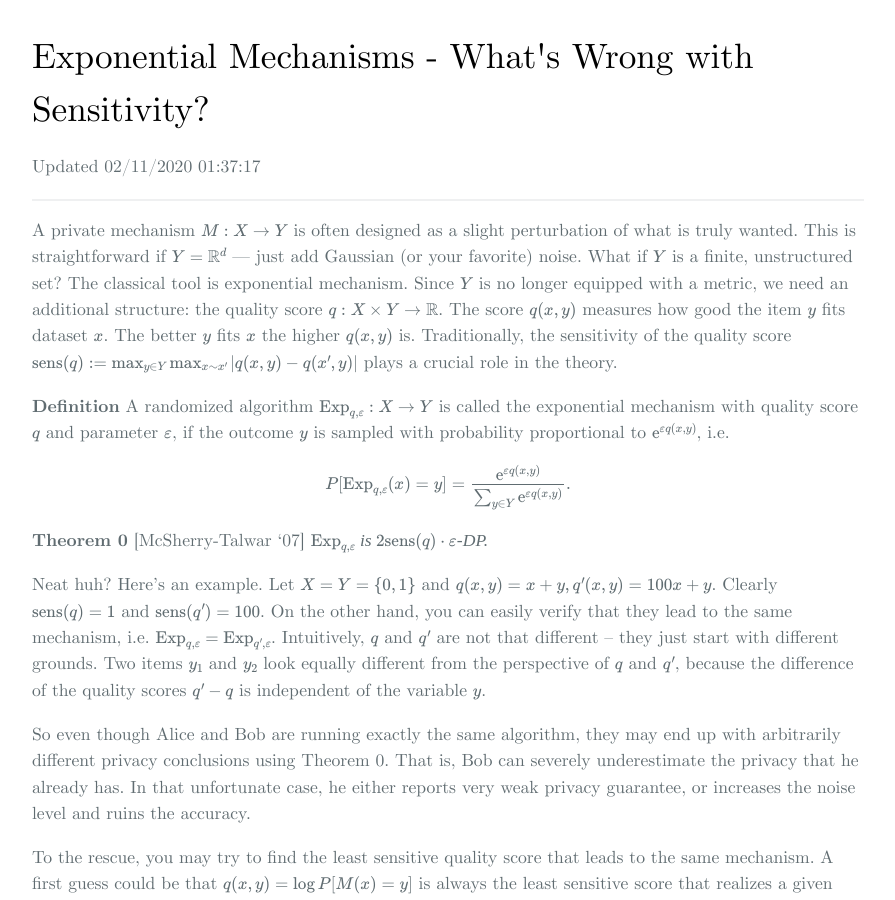
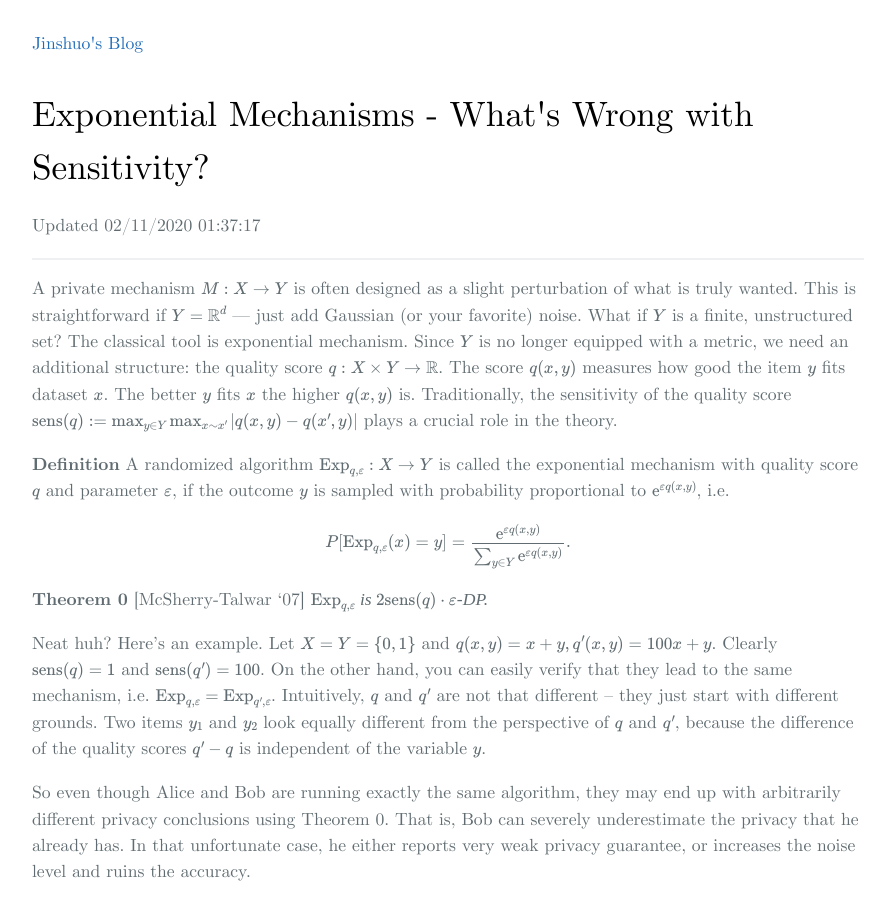
Before and after one commit to dongjs/dongjs.github.io, a Jekyll site: the page built from _posts/2020-2-10-ExpMech.md, in a window 1280 px wide and 900 px high. Shown: the whole window, without its empty margins (192-1087 px from the left). Built offline with Jekyll 4.4.1, drawn with Linux system fonts in a browser that asks for light colours; some web fonts are replaced; our own code applies the rules of GitHub Pages for plain Markdown files; formulas are drawn with MathJax 3; comment, search, counter and statistics services are not loaded; the repository's description, which GitHub fills in, is left out.

Commit message:
add a temporary home button

```diff
--- a/_layouts/post.html
+++ b/_layouts/post.html
@@ -2,6 +2,7 @@
 layout: default
 comments: true
 ---
+<span><a href="{{ site.url }}">Jinshuo's Blog</a></span>
 
 <h1>{{ page.title }}</h1>
 <!-- <h1>{{ page.subtitle }}</h1> -->
@@ -10,7 +11,9 @@ comments: true
   <script language="JavaScript">document.write("Updated " + document.lastModified)</script>
 </p>
 
+
 {{ content }}
+
 
 <p class="meta">{{ page.date | date_to_string }}</p>
 
```
